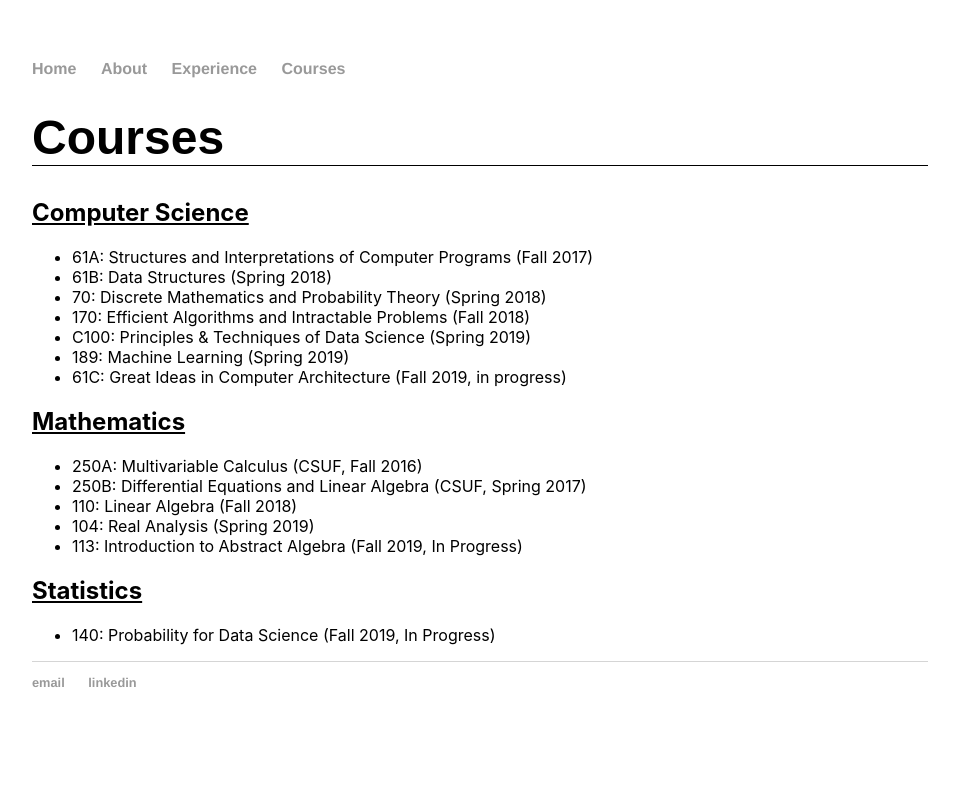
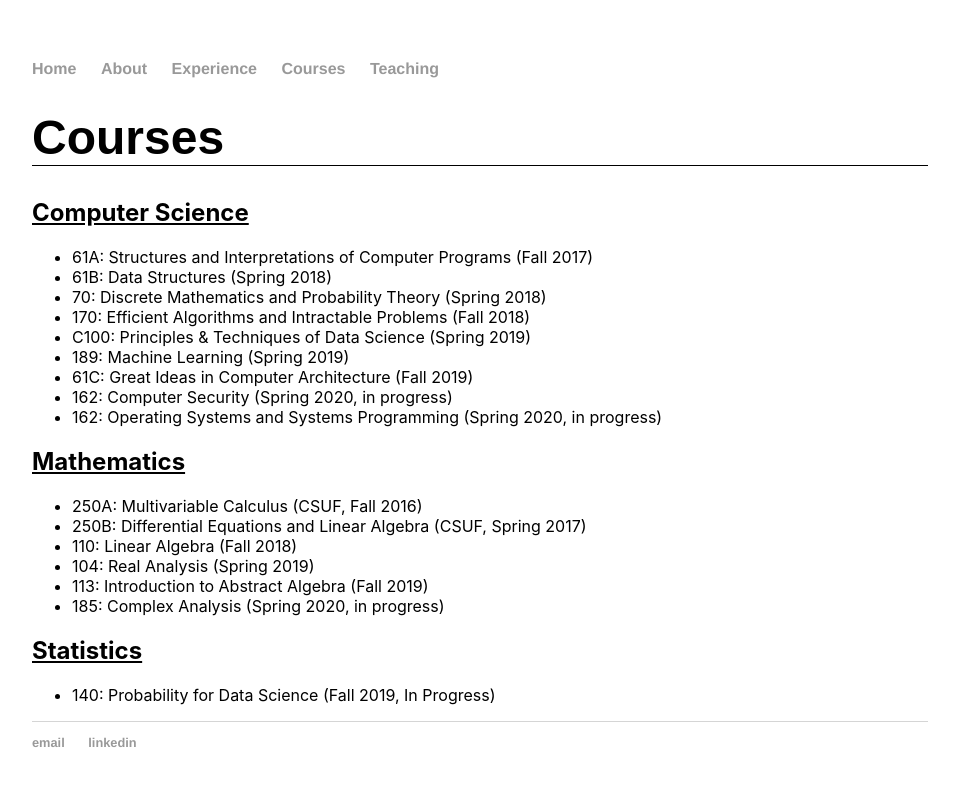
Before and after one commit to rahulj2409/rahulj2409.github.io, a Jekyll site: the page built from Courses.html, in a window 1280 px wide. Shown: the top 786 px of the page, without its empty margins (160-1119 px from the left). Built offline with Jekyll 4.4.1, drawn with Linux system fonts in a browser that asks for light colours.

Commit message:
Added teaching section

```diff
--- a/Courses.html
+++ b/Courses.html
@@ -17,7 +17,9 @@
 			<li> 170: Efficient Algorithms and Intractable Problems (Fall 2018) </li>
 			<li> C100: Principles & Techniques of Data Science (Spring 2019) </li>
 			<li> 189: Machine Learning (Spring 2019) </li>
-			<li> 61C: Great Ideas in Computer Architecture (Fall 2019, in progress) </li>
+			<li> 61C: Great Ideas in Computer Architecture (Fall 2019) </li>
+			<li> 162: Computer Security (Spring 2020, in progress) </li>
+			<li> 162: Operating Systems and Systems Programming (Spring 2020, in progress) </li>
 		 </ul>
 		<h2> <u> <font face='-apple-system'> Mathematics </u> </h2>
 			<ul> <font face='-apple-system'>
@@ -27,7 +29,8 @@
 					110: Linear Algebra (Fall 2018)
 				</li>
 				<li> 104: Real Analysis (Spring 2019) </li>
-				<li> 113: Introduction to Abstract Algebra (Fall 2019, In Progress) </li>
+				<li> 113: Introduction to Abstract Algebra (Fall 2019) </li>
+				<li> 185: Complex Analysis (Spring 2020, in progress) </li>
 			</ul>
 
 
--- a/_layouts/default.html
+++ b/_layouts/default.html
@@ -12,6 +12,7 @@
 		        	<li><a href="../About.html">About</a></li>
 	        		<li><a href="../Experience.html">Experience</a></li>
 	        		<li><a href="../Courses.html">Courses</a></li>
+	        		<li><a href="../Teaching.html">Teaching</a></li>
 	    		</ul>
 			</nav>
 			<div class="container">
```
Also changed, not shown: Teaching.html (added, +9 -0 lines), 1 other file.
